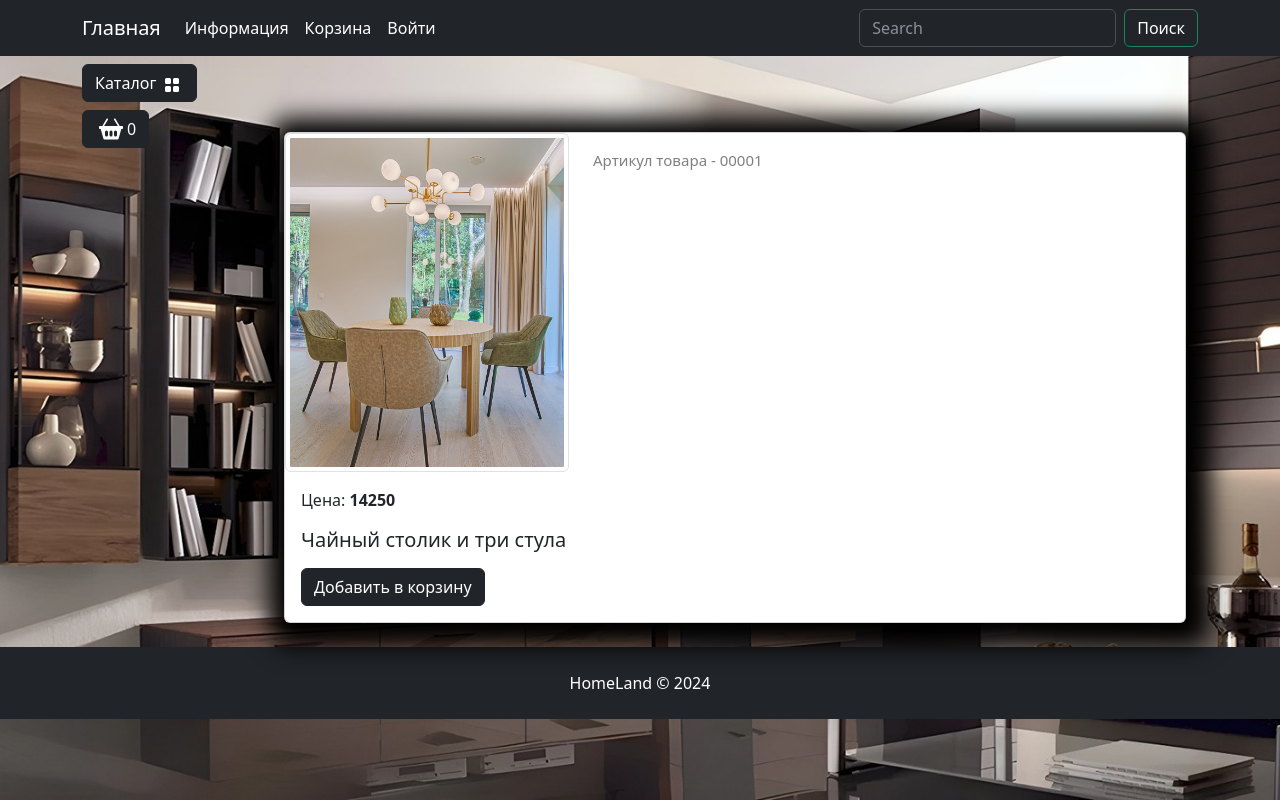
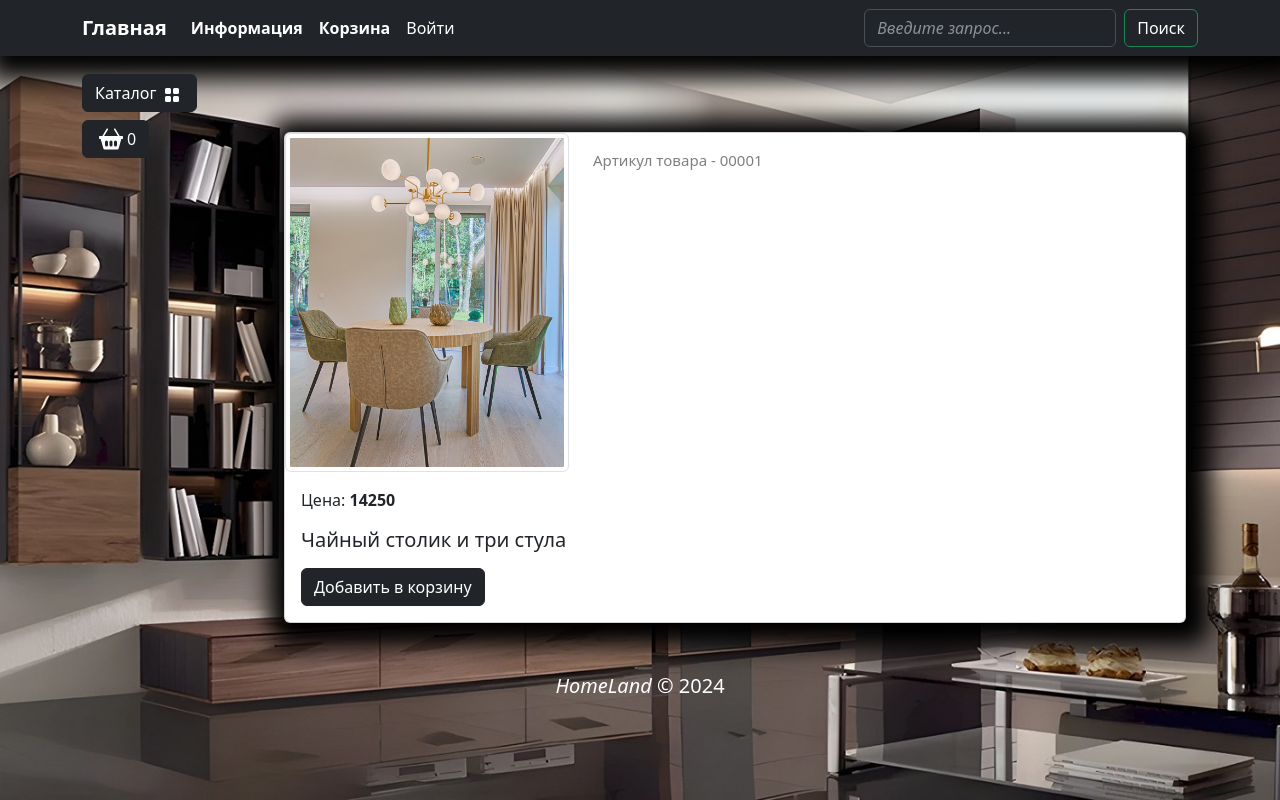
Before and after one commit to AndreyKrakhmalnyy/online_market, a Django app: page /catalog/product/chajnyj-stolik-i-tri-stula in a window 1280 px wide. Run offline with Django 4.2, Linux system fonts and the light colour scheme; data comes from the database, SQL or seed files in the repository; data that the repository does not hold is empty; parts of the project's set-up code (start-up, migrations or seed data) failed here and were passed over; some libraries are stand-ins or nearby versions.

Commit message:
Добавление валидации к форме (номер телефона), исправление бага с отображением кнопки оформления заказа (кнопка корзина) и небольшие правки по вёрстке.

```diff
--- a/carts/templates/carts/includes/included_cart.html
+++ b/carts/templates/carts/includes/included_cart.html
@@ -51,3 +51,8 @@
         <h4 class="float-left"><strong>{{ carts.total_price }} ₽</strong></h4>
     </div>
 </div>
+{% if carts and not order %}
+    <a class="btn btn-dark" href="{% url "orders:create_order" %}">
+        Оформить заказ
+    </a>
+{% endif %}
--- a/goods/templates/goods/catalog.html
+++ b/goods/templates/goods/catalog.html
@@ -159,9 +159,9 @@
 
 <!-- Футер -->
 {% block footer %}
-    <footer class="py-4 bg-dark">
+    <footer class="py-4" style="background-color: transparent">
         <div class="container">
-            <p class="m-0 text-center text-white">HomeLand &copy; 2024</p>
+            <p class="m-0 text-center text-white" style="font-size: 20px"><i>HomeLand</i> &copy; 2024</p>
         </div>
     </footer>
 {% endblock %}
--- a/goods/templates/goods/product.html
+++ b/goods/templates/goods/product.html
@@ -50,9 +50,9 @@
 {% endblock %}
 
 {% block footer %}
-    <footer class="py-4 bg-dark">
+    <footer class="py-4" style="background-color: transparent">
         <div class="container">
-            <p class="m-0 text-center text-white">HomeLand &copy; 2024</p>
+            <p class="m-0 text-center text-white" style="font-size: 20px"><i>HomeLand</i> &copy; 2024</p>
         </div>
     </footer>
 {% endblock %}
--- a/main/templates/main/about.html
+++ b/main/templates/main/about.html
@@ -18,9 +18,9 @@
 {% endblock %}
 
 {% block footer %}
-    <footer class="py-4 bg-dark">
+    <footer class="py-4" style="background-color: transparent">
         <div class="container">
-            <p class="m-0 text-center text-white">HomeLand &copy; 2024</p>
+            <p class="m-0 text-center text-white" style="font-size: 20px"><i>HomeLand</i> &copy; 2024</p>
         </div>
     </footer>
 {% endblock %}
--- a/main/templates/main/index.html
+++ b/main/templates/main/index.html
@@ -15,9 +15,9 @@
 {% endblock %}
 
 {% block footer %}
-    <footer class="py-4 bg-dark">
+    <footer class="py-4" style="background-color: transparent">
         <div class="container">
-            <p class="m-0 text-center text-white">HomeLand &copy; 2024</p>
+            <p class="m-0 text-center text-white" style="font-size: 20px"><i>HomeLand</i> &copy; 2024</p>
         </div>
     </footer>
 {% endblock %}
--- a/orders/views.py
+++ b/orders/views.py
@@ -1,3 +1,4 @@
+from django.contrib.auth.decorators import login_required
 from django.contrib import messages
 from django.db import transaction
 from django.forms import ValidationError
@@ -6,6 +7,8 @@ from carts.models import Cart
 from orders.forms import CreateOrderForm
 from orders.models import Order, OrderItem
 
+
+@login_required
 def create_order(request):
     if request.method == 'POST':
         form = CreateOrderForm(data=request.POST)
@@ -61,5 +64,6 @@ def create_order(request):
     context = {
         'title': 'HomeLand - Оформление заказа',
         'form': form,
+        'order': order,
     }
     return render(request, "orders/create_order.html", context=context)
--- a/templates/base.html
+++ b/templates/base.html
@@ -22,9 +22,9 @@
 
 <body>
     <header>
-        <nav class="navbar navbar-expand-lg bg-dark" data-bs-theme="dark">
+        <nav class="navbar navbar-expand-lg bg-dark custom-shadow" data-bs-theme="dark">
             <div class="container">
-                <a class="navbar-brand" href={% url "main:index" %}>Главная</a>
+                <a class="navbar-brand" href={% url "main:index" %}><b>Главная</b></a>
                 <button class="navbar-toggler" type="button" data-bs-toggle="collapse"
                     data-bs-target="#navbarSupportedContent" aria-controls="navbarSupportedContent"
                     aria-expanded="false" aria-label="Toggle navigation">
@@ -35,7 +35,7 @@
                         <li class="nav-item dropdown ">
                             <a class="nav-link dropdown-toggle text-white" href="#" role="button"
                                 data-bs-toggle="dropdown" aria-expanded="false">
-                                Информация
+                                <b>Информация</b>
                             </a>
                             <ul class="dropdown-menu">
                                 <li><a class="dropdown-item  text-white" href="#">Доставка и оплата</a></li>
@@ -44,7 +44,7 @@
                             </ul>
                         </li>
                         <li class="nav-item">
-                            <a class="nav-link  text-white" href="{% url "user:users-cart" %}">Корзина</a>
+                            <a class="nav-link  text-white" href="{% url "user:users-cart" %}"><b>Корзина</b></a>
                         </li>
                         <!--Проверка пользователя на авторизованность (если не авторизован, то отображать кнопку Войти)-->
                         {% if not user.is_authenticated %}
@@ -56,7 +56,7 @@
                             <li class="nav-item dropdown">
                                 <a class="nav-link dropdown-toggle text-white" href="#" role="button"
                                     data-bs-toggle="dropdown" aria-expanded="false">
-                                    Мой профиль
+                                    <b>Мой профиль</b>
                                 </a>
                                 <ul class="dropdown-menu">
                                     <li><a class="dropdown-item  text-white" href="{% url "user:users-cart" %}">Корзина</a></li>
@@ -75,7 +75,7 @@
                     </ul>
                     <!--Для корректного поиска на сайте добавляем в forms соответствующий url (name:namespace), method, затем в input - name="q"-->
                     <form class="d-flex" role="search" action="{% url "catalog:search" %}" method="get">
-                        <input class="form-control me-2" type="search" name="q" placeholder="Search" aria-label="Search" >
+                        <input class="form-control me-2" type="search" name="q" placeholder="Введите запрос..." style="font-style: italic" aria-label="Search" >
                         <button class="btn btn-outline-success text-white" type="submit">Поиск</button>
                     </form>
                 </div>
@@ -87,7 +87,7 @@
             <!-- Каталог и корзина с фиксированным расположением на странице -->
             <div class="row mt-1 position-fixed z-3">
                 <!-- Каталог -->
-                <div class="dropdown mb-2">
+                <div class="dropdown mb-2" style="margin-top: 10px;">
                     <button class="btn btn-secondary dropdown-toggle btn-dark" type="button" data-bs-toggle="dropdown"
                         aria-expanded="false">
                         Каталог
--- a/templates/includes/cart_button.html
+++ b/templates/includes/cart_button.html
@@ -27,11 +27,6 @@
                     {% include "carts/includes/included_cart.html" %}
                     <!-- Закончилась разметка корзины -->
                 </div>
-                {% if carts %}
-                    <a class="btn btn-dark" href="{% url "orders:create_order" %}">
-                        Оформить заказ
-                    </a>
-                {% endif %}
             </div>
         </div>
     </div>
```
Also changed, not shown: orders/forms.py (+12 -0 lines), static/deps/favicon/android-chrome-192x192.png, static/deps/favicon/android-chrome-512x512.png, static/deps/favicon/apple-touch-icon.png, static/deps/favicon/favicon-16x16.png, static/deps/favicon/favicon-32x32.png, static/deps/favicon/favicon.ico.
